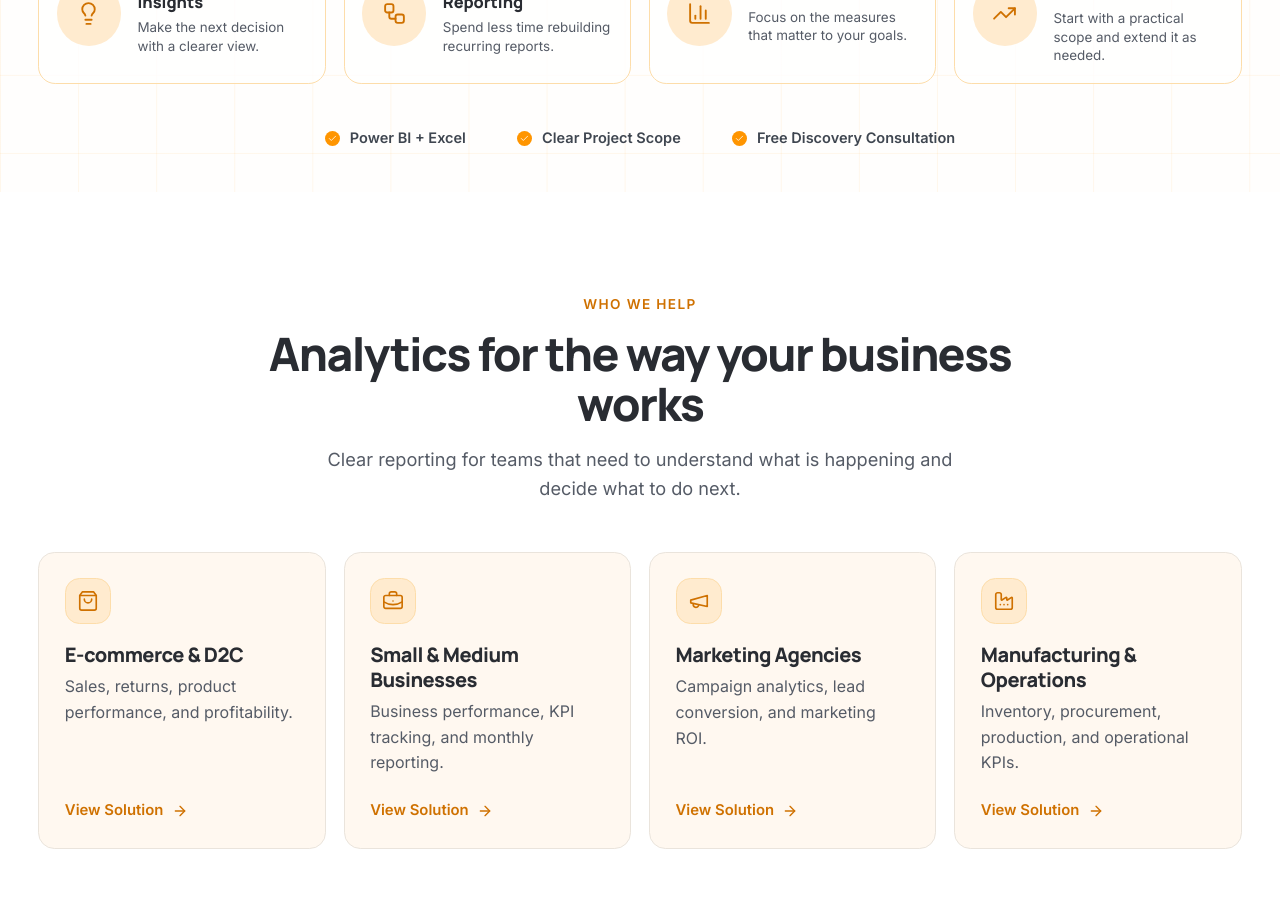
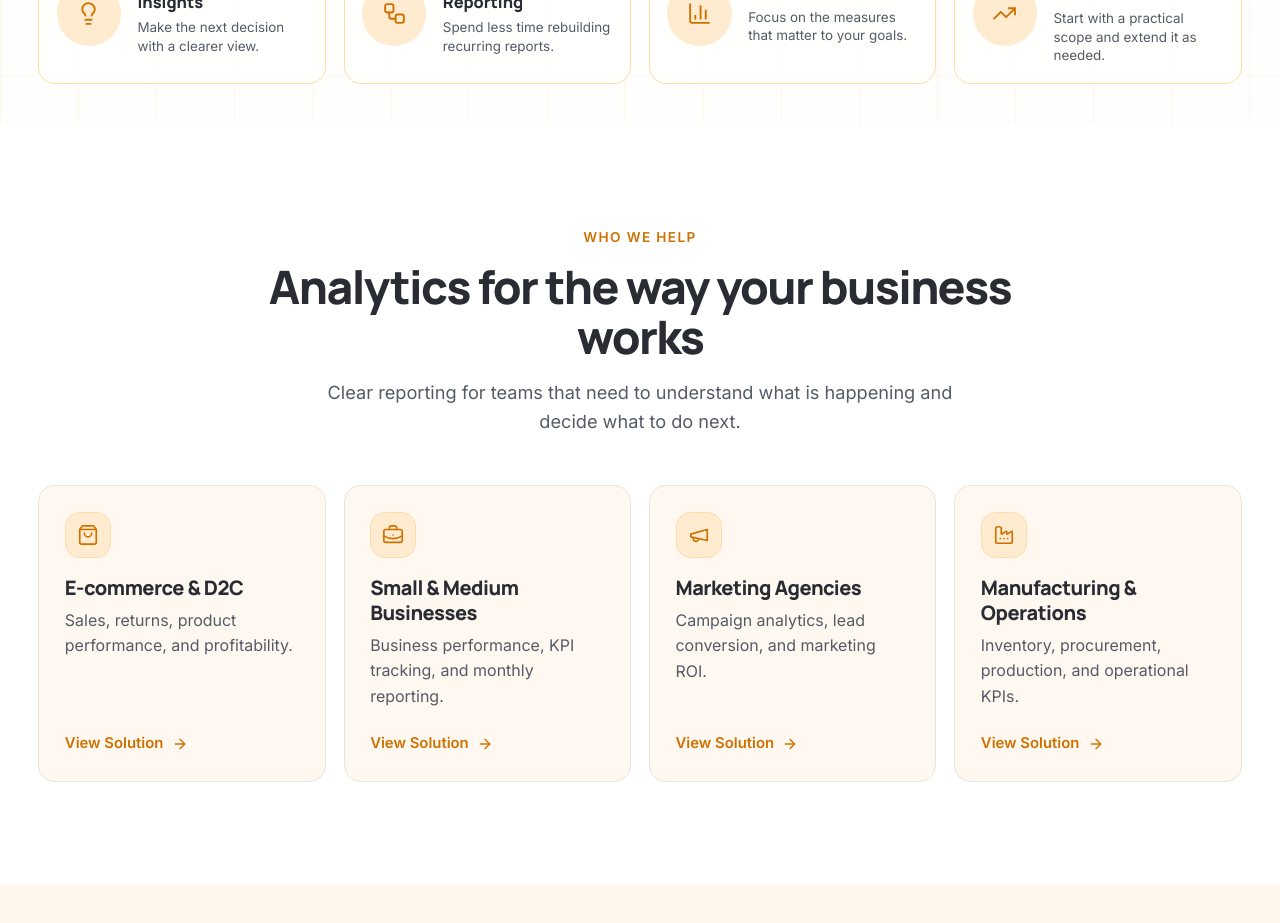
Before and after one commit to sambhavhere17/statpulse, a Next.js app: page / in a window 1280 px wide. Shown: the part 860-1783 px from the top of the page. Built offline with nearby package versions, Linux system fonts and the light colour scheme; no server answers.

Commit message:
Remove homepage trust row

```diff
--- a/src/components/marketing/home-page.tsx
+++ b/src/components/marketing/home-page.tsx
@@ -3,7 +3,6 @@ import {
   ArrowRight,
   ArrowUpRight,
   BarChart3,
-  Check,
   CircleHelp,
   FileSpreadsheet,
   FileText,
@@ -125,11 +124,6 @@ export function HomePage() {
               <IconTile name={feature.icon} size={25} />
               <div><h2>{feature.title}</h2><p>{feature.text}</p></div>
             </article>
-          ))}
-        </div>
-        <div className="container-site hero-trust-row">
-          {["Power BI + Excel", "Clear Project Scope", "Free Discovery Consultation"].map((pill) => (
-            <span key={pill}><Check aria-hidden="true" size={15} />{pill}</span>
           ))}
         </div>
       </section>
```
